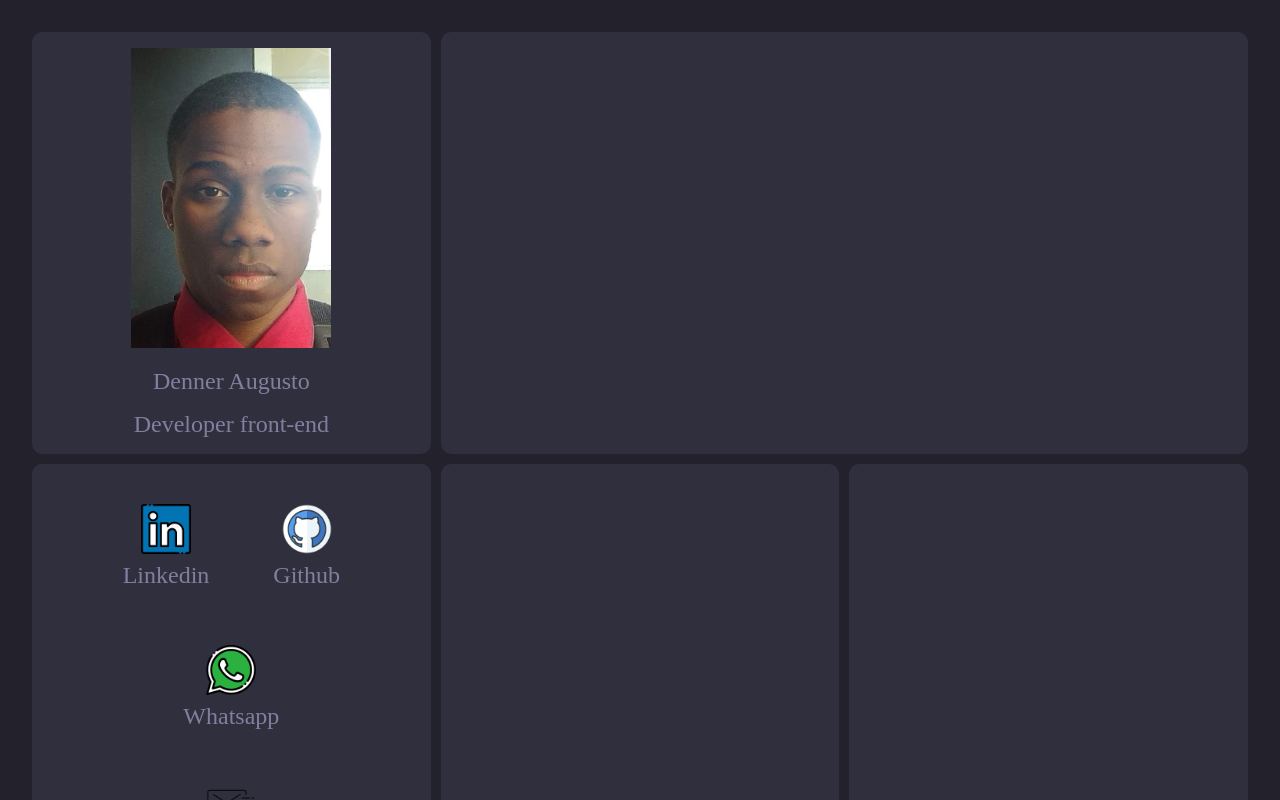
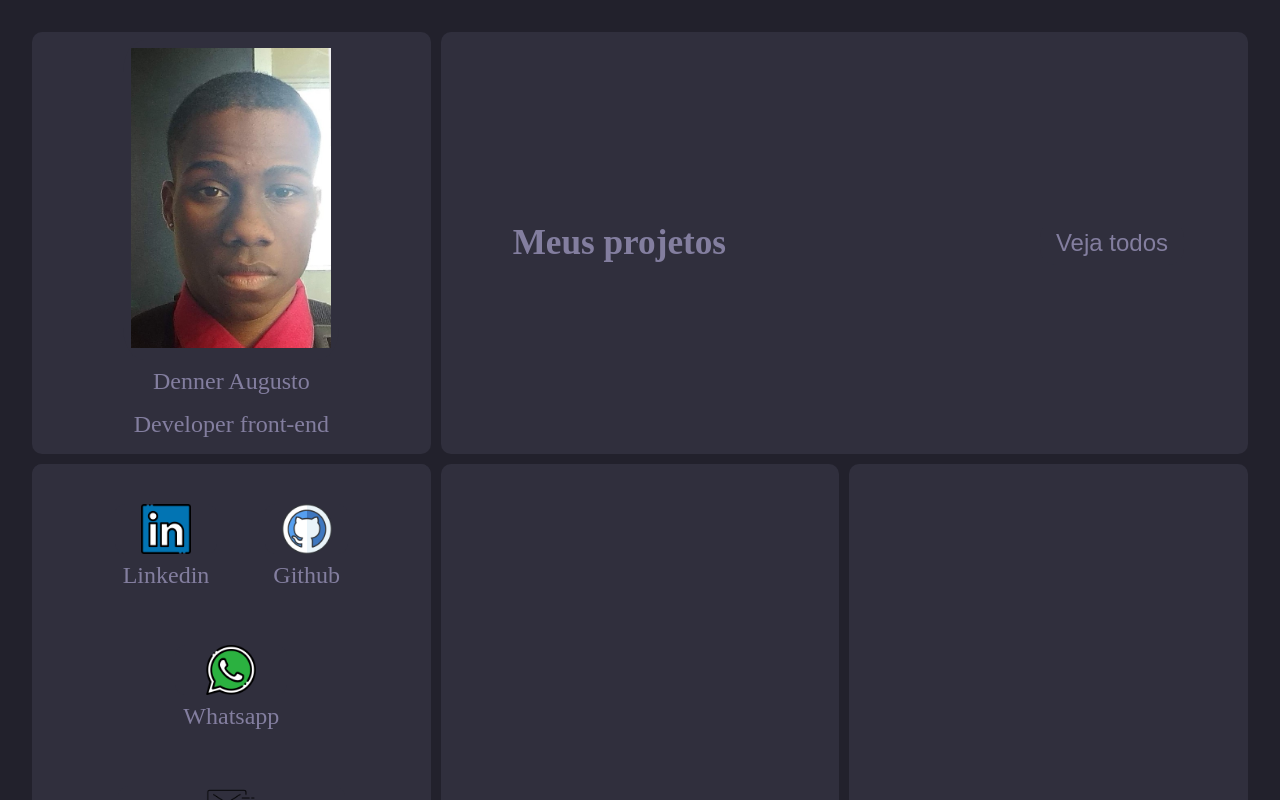
Before and after one commit to denner-august/curriculo-2.0, a Next.js app: page / in a window 1280 px wide. Shown: the top 800 px of the page. Built offline with nearby package versions, Linux system fonts and the light colour scheme.

Commit message:
Update index.tsx

```diff
--- a/src/components/projects/index.tsx
+++ b/src/components/projects/index.tsx
@@ -1,3 +1,12 @@
+import { Container } from "./styles";
+import Link from "next/link";
 export default function Projects() {
-  return <div className="projects"></div>;
+  return (
+    <Container className="projects">
+      <h2>Meus projetos</h2>
+      <button>
+        <Link href={"http://localhost:3000/Projetos"}>Veja todos</Link>
+      </button>
+    </Container>
+  );
 }
```
